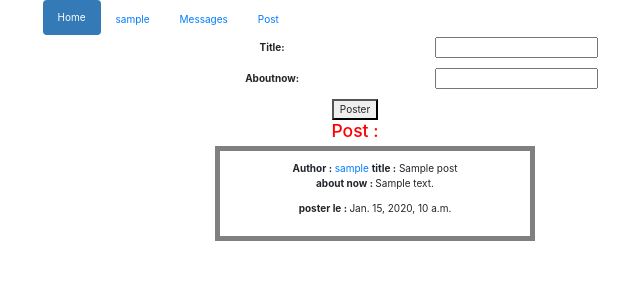
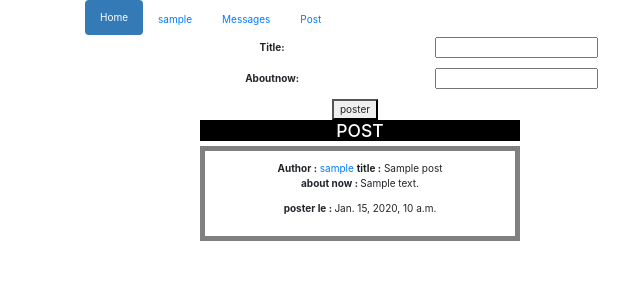
Before and after one commit to firchatn/Ciao-Space, a Django app: page /space/1/1/post/ in a window 1280 px wide. Shown: the top 300 px of the page, without its empty margins (285-925 px from the left). Run offline with Django 3.2, Linux system fonts and the light colour scheme; tables that the repository leaves empty hold one stand-in row (values such as "Sample post"); some libraries are stand-ins or nearby versions.

Commit message:
fixe all display problem

```diff
--- a/space/templates/space/index.html
+++ b/space/templates/space/index.html
@@ -12,6 +12,7 @@
     <link rel="stylesheet" href="https://cdnjs.cloudflare.com/ajax/libs/font-awesome/4.7.0/css/font-awesome.min.css">
   </head>
   <body>
+  <div class="container">
     <div id="f" style=" text-align: center;">
       <div class="row">
         <div class="col-md-6 col-md-offset-3">
@@ -36,5 +37,6 @@
       {% endfor %}
       </div>
     </div>
+    </div>
   </body>
 </html>
--- a/space/templates/space/post.html
+++ b/space/templates/space/post.html
@@ -11,13 +11,10 @@
   <link rel="stylesheet" type="text/css" href="{% static '/bootstrap-3.3.7-dist/css/bootstrap.css' %}" />
 </head>
 <body>
+<div class="container">
 <div id="f" style=" text-align: center;">
-
-
 <div class="row">
 <div class="col-md-6 col-md-offset-3">
-
-
 <ul class="nav nav-pills nav-stacked">
   <li role="presentation" class="active"><a href="/space/{{ t }}/">Home</a></li>
   <li role="presentation"><a href="/space/{{t}}/{{ compte.username }}/">{{ compte.username }}</a></li>
@@ -33,7 +30,7 @@
     padding: 10px;
     border: 5px solid gray;
     margin: 5px;
-    margin-left: 500px;
+    margin-left: 400px;
     text-align: center;
 }
 label {
@@ -42,6 +39,12 @@ label {
     margin: 0px;
     text-align: center;
 }
+h3 {
+  color: white ;
+  background-color: black;
+  width: 320px;
+  text-align: center;
+  margin-left: 400px;
 }
 </style>
 
@@ -49,10 +52,10 @@ label {
 
     {% csrf_token %}
     {{ form.as_p }}
-    <button type="submit">Poster</button>
+    <button type="submit">poster</button>
 
 </form>
-<h3 style="color: red"> Post :</h3>
+<h3>POST</h3>
 
 
 
@@ -65,6 +68,6 @@ label {
   <strong> poster le : </strong>{{ i.post_date }}</p>
   </div>
 {% endfor %}
-
+</div>
 </body>
 </html>
```
Also changed, not shown: space/templates/space/profil.html (+1 -6 lines).
